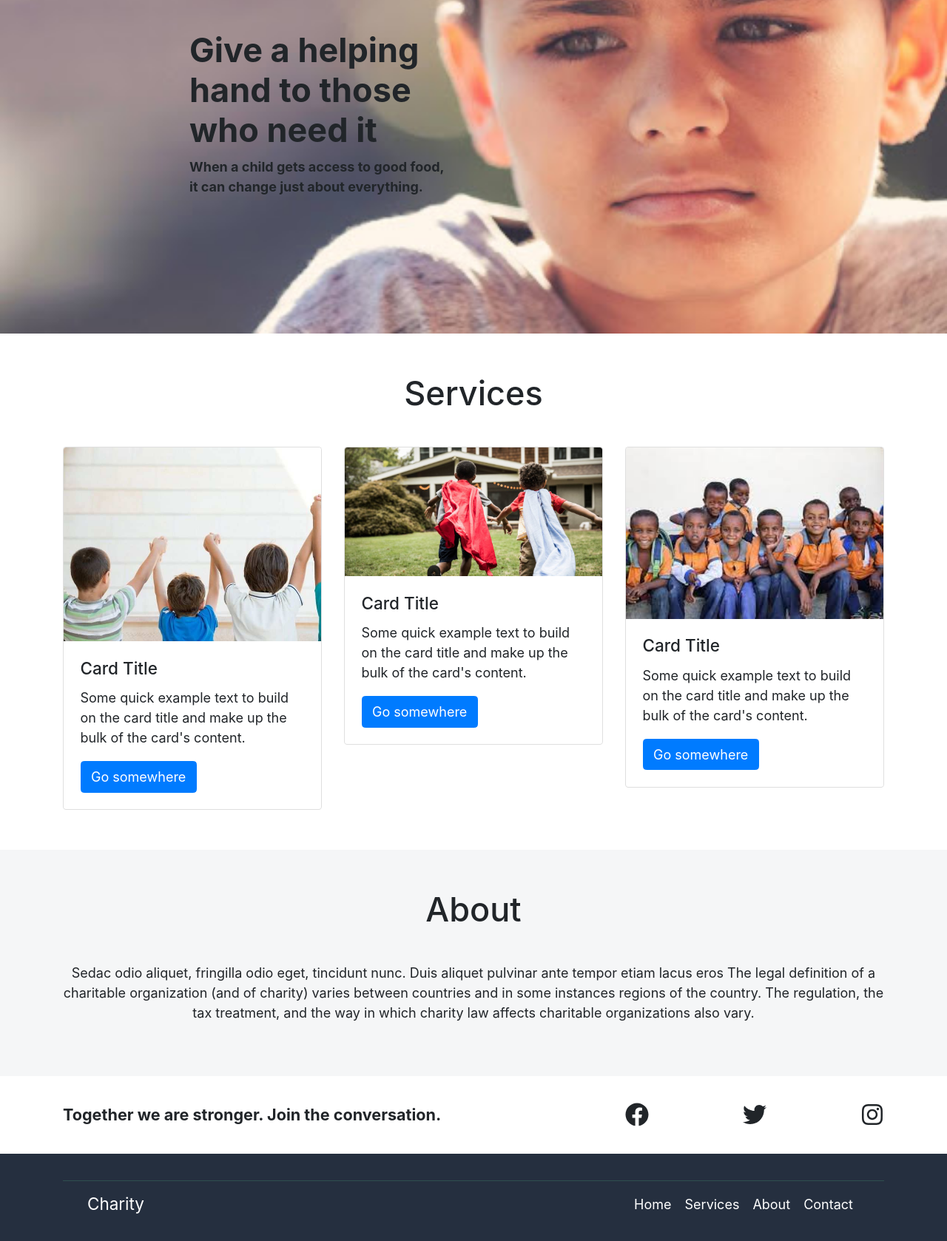
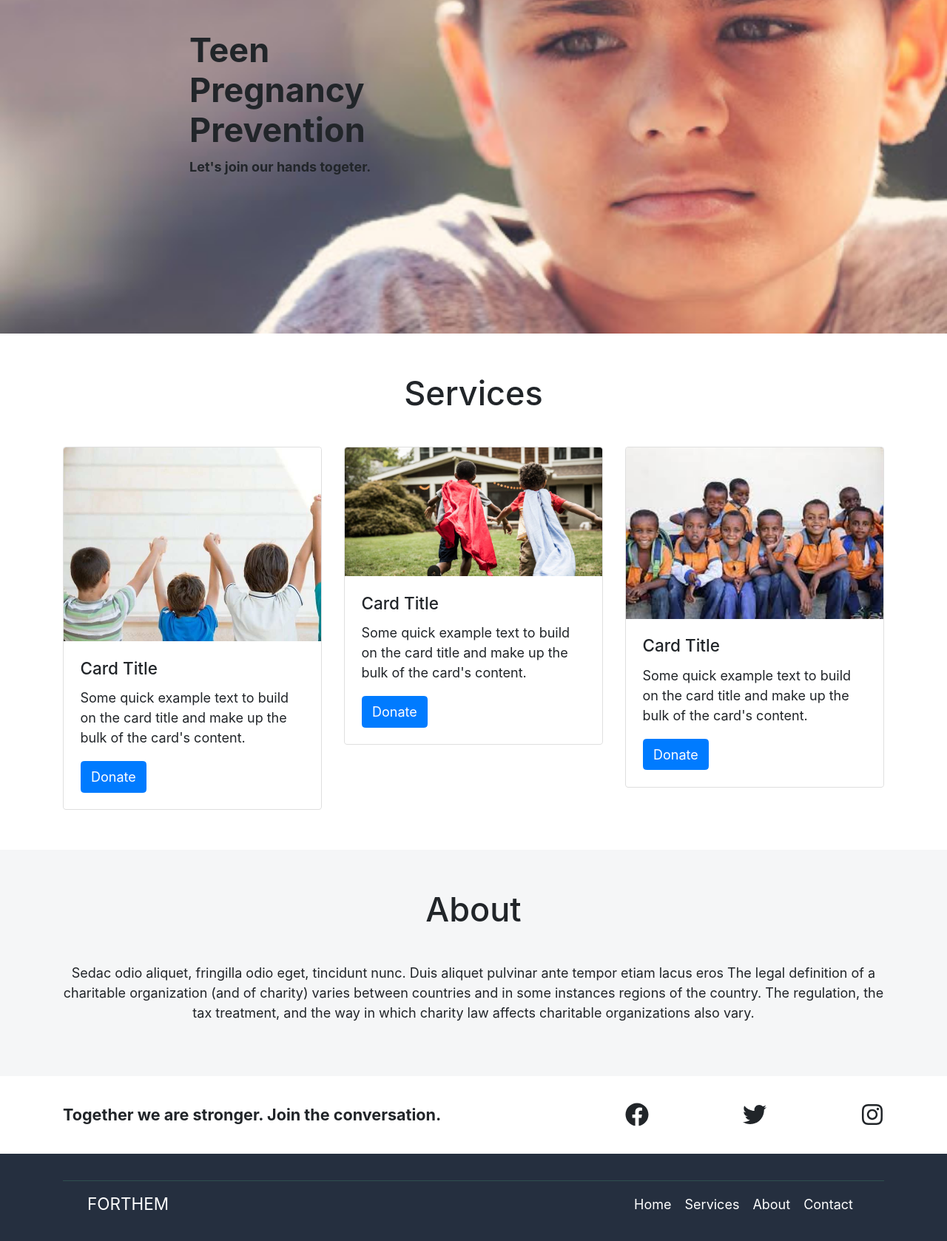
Before and after one commit to harerakalex/banana-fibers-seed, a Gatsby site: page / in a window 1280 px wide. Shown: the part 348-2026 px from the top of the page at 74% size. Built offline with nearby package versions, Linux system fonts and the light colour scheme; Gatsby itself is replaced by a stand-in of ours.

Commit message:
Improvement before the meeting

```diff
--- a/src/components/About/Team/style.scss
+++ b/src/components/About/Team/style.scss
@@ -15,8 +15,8 @@
   }
 
   &__image:hover {
-    width: 85%;
-    height: 18.5em;
+    // width: 85%;
+    // height: 18.5em;
     -webkit-filter: grayscale(0%); /* Safari 6.0 - 9.0 */
     filter: grayscale(0%);
   }
--- a/src/components/Home/Landing/index.tsx
+++ b/src/components/Home/Landing/index.tsx
@@ -6,14 +6,11 @@ const Landing: FC = () => (
   <div className="landing-container">
     <div className="landing-container__content">
       <h1>
-        Give a helping
-        <br /> hand to those
-        <br /> who need it
+        Teen
+        <br /> Pregnancy
+        <br /> Prevention
       </h1>
-      <p>
-        When a child gets access to good food,
-        <br /> it can change just about everything.
-      </p>
+      <p>Let's join our hands togeter.</p>
     </div>
   </div>
 )
--- a/src/components/Home/Services/index.tsx
+++ b/src/components/Home/Services/index.tsx
@@ -20,7 +20,7 @@ const Services: FC = () => (
                 Some quick example text to build on the card title and make up the bulk of the
                 card's content.
               </Card.Text>
-              <Button variant="primary">Go somewhere</Button>
+              <Button variant="primary">Donate</Button>
             </Card.Body>
           </Card>
         </Col>
@@ -34,7 +34,7 @@ const Services: FC = () => (
                 Some quick example text to build on the card title and make up the bulk of the
                 card's content.
               </Card.Text>
-              <Button variant="primary">Go somewhere</Button>
+              <Button variant="primary">Donate</Button>
             </Card.Body>
           </Card>
         </Col>
@@ -48,7 +48,7 @@ const Services: FC = () => (
                 Some quick example text to build on the card title and make up the bulk of the
                 card's content.
               </Card.Text>
-              <Button variant="primary">Go somewhere</Button>
+              <Button variant="primary">Donate</Button>
             </Card.Body>
           </Card>
         </Col>
--- a/src/components/Reusable/Footer/index.tsx
+++ b/src/components/Reusable/Footer/index.tsx
@@ -10,7 +10,7 @@ const Footer: FC = () => (
         <Navbar expand="lg" variant="light" className="footer__nav-bar">
           <Container fluid>
             <Navbar.Brand href="/" className="footer__navbar-brand">
-              <span>Charity</span>
+              <span>FORTHEM</span>
             </Navbar.Brand>
             <Nav>
               <Nav.Link href="/page-2/" className="footer__nav-link">
--- a/src/components/Reusable/Header/index.tsx
+++ b/src/components/Reusable/Header/index.tsx
@@ -23,9 +23,9 @@ const Header: FC<Props> = () => {
         </Navbar.Brand>
         <Nav activeKey={activePage}>
           <Nav.Link href="/">Home</Nav.Link>
-          <Nav.Link href="/services/">Services</Nav.Link>
-          <Nav.Link href="/About/">About</Nav.Link>
-          <Nav.Link href="/contact/">Contact</Nav.Link>
+          <Nav.Link href="/services">Services</Nav.Link>
+          <Nav.Link href="/About">About</Nav.Link>
+          <Nav.Link href="/contact">Contact</Nav.Link>
           <Form className="d-flex">
             <Button variant="danger">Donate</Button>
           </Form>
```
